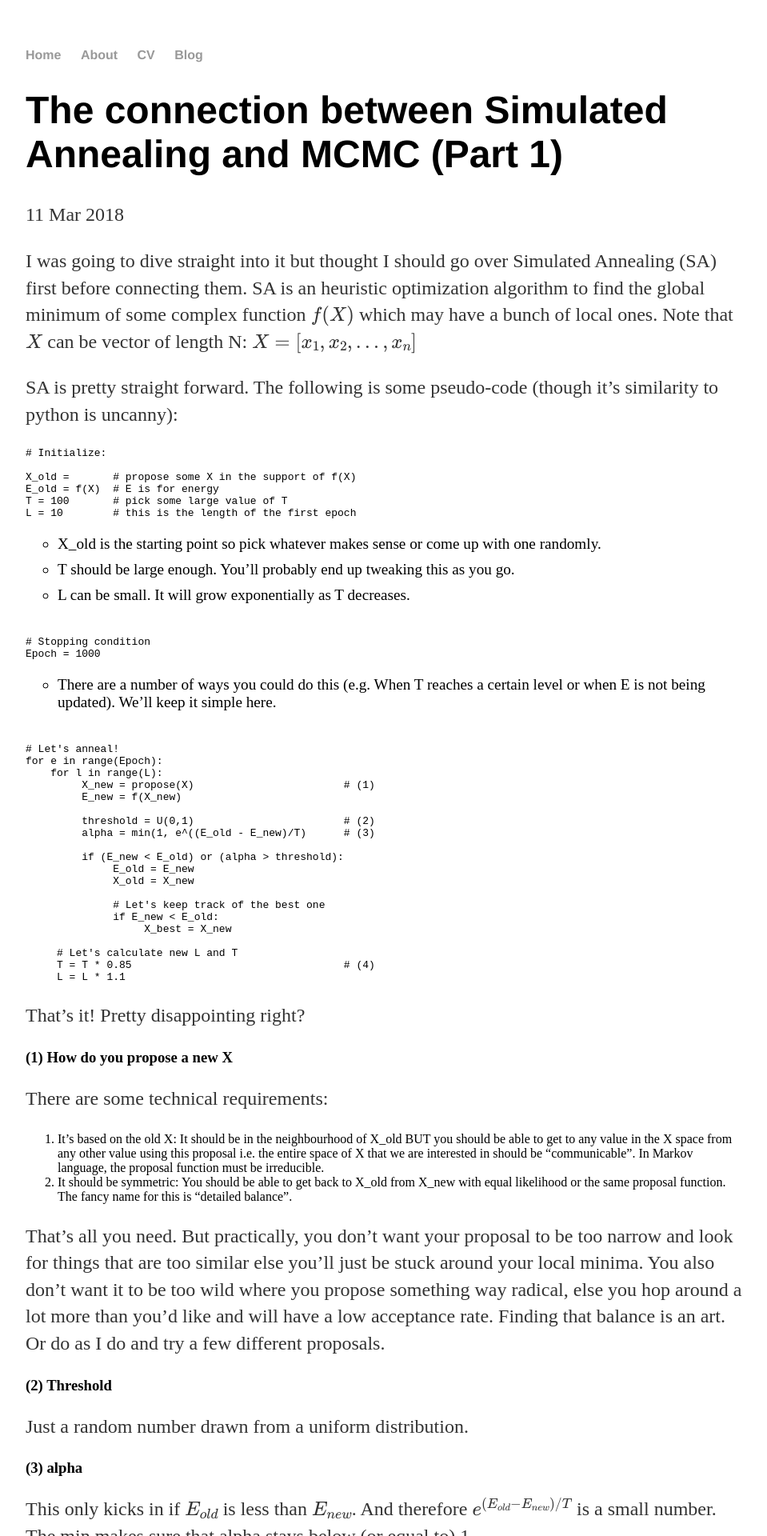
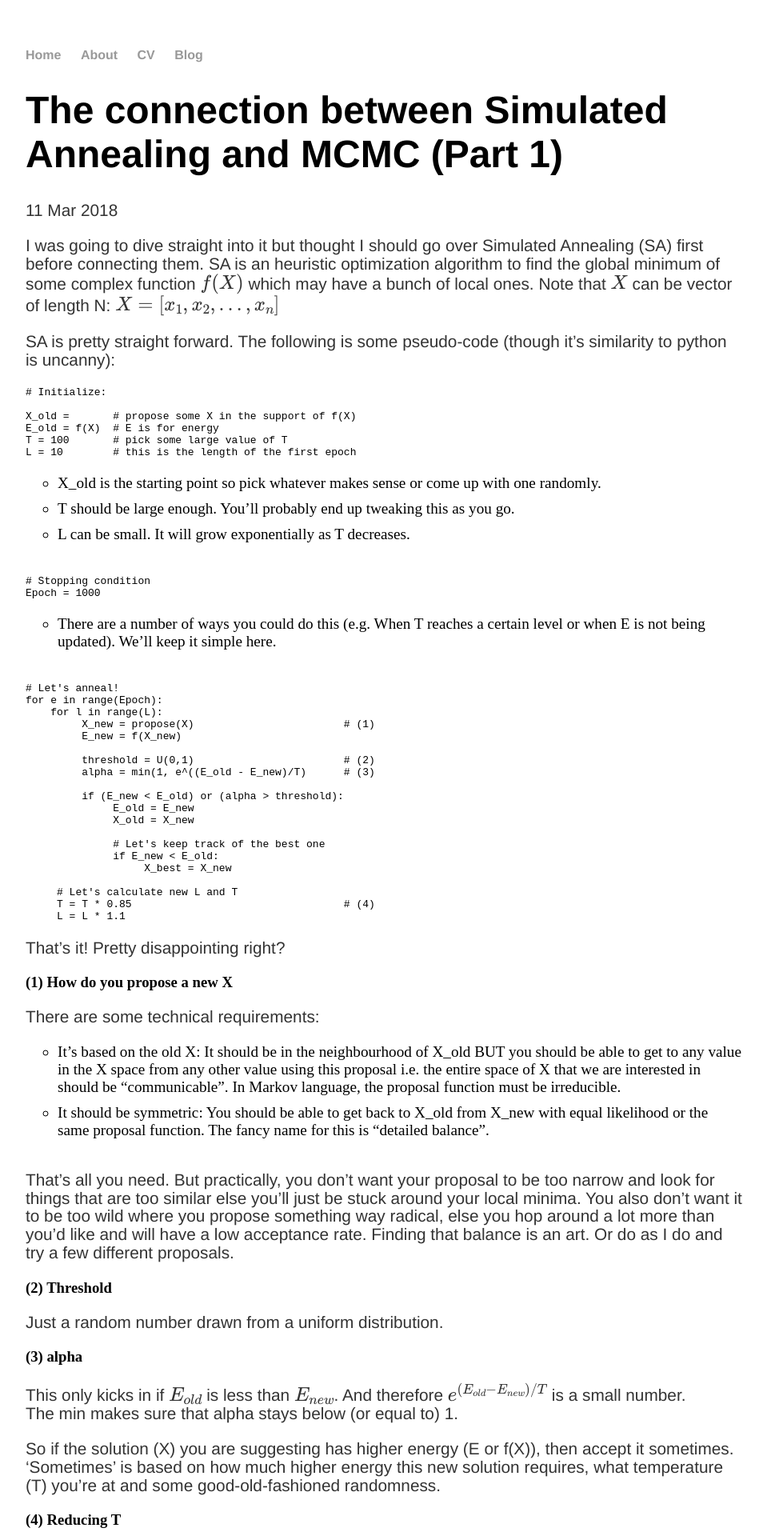
Before and after one commit to sidravi1/sidravi1.github.io, a Jekyll site: the page built from _posts/2018-03-11-the-connection-between-simulated-annealing-and-mcmc-part-1.md, in a window 1280 px wide. Shown: the top 1920 px of the page at 80% size, without its empty margins (160-1119 px from the left). Built offline with Jekyll 4.4.1, drawn with Linux system fonts in a browser that asks for light colours; formulas are drawn with MathJax 3.

Commit message:
reduce overall font

```diff
--- a/css/main.css
+++ b/css/main.css
@@ -24,8 +24,9 @@ h1 {
     font-family:'Helvetica', 'Arial', 'Sans-Serif';
 }
 p {
-    font-size: 1.5em;
-    line-height: 1.4em;
+    font-family:'Helvetica', 'Arial', 'Sans-Serif';
+    font-size: 1.3em;
+    line-height: 1.1em;
     color: #333;
 }
 footer {
```
Also changed, not shown: _posts/2018-03-11-the-connection-between-simulated-annealing-and-mcmc-part-1.md (+2 -2 lines).
